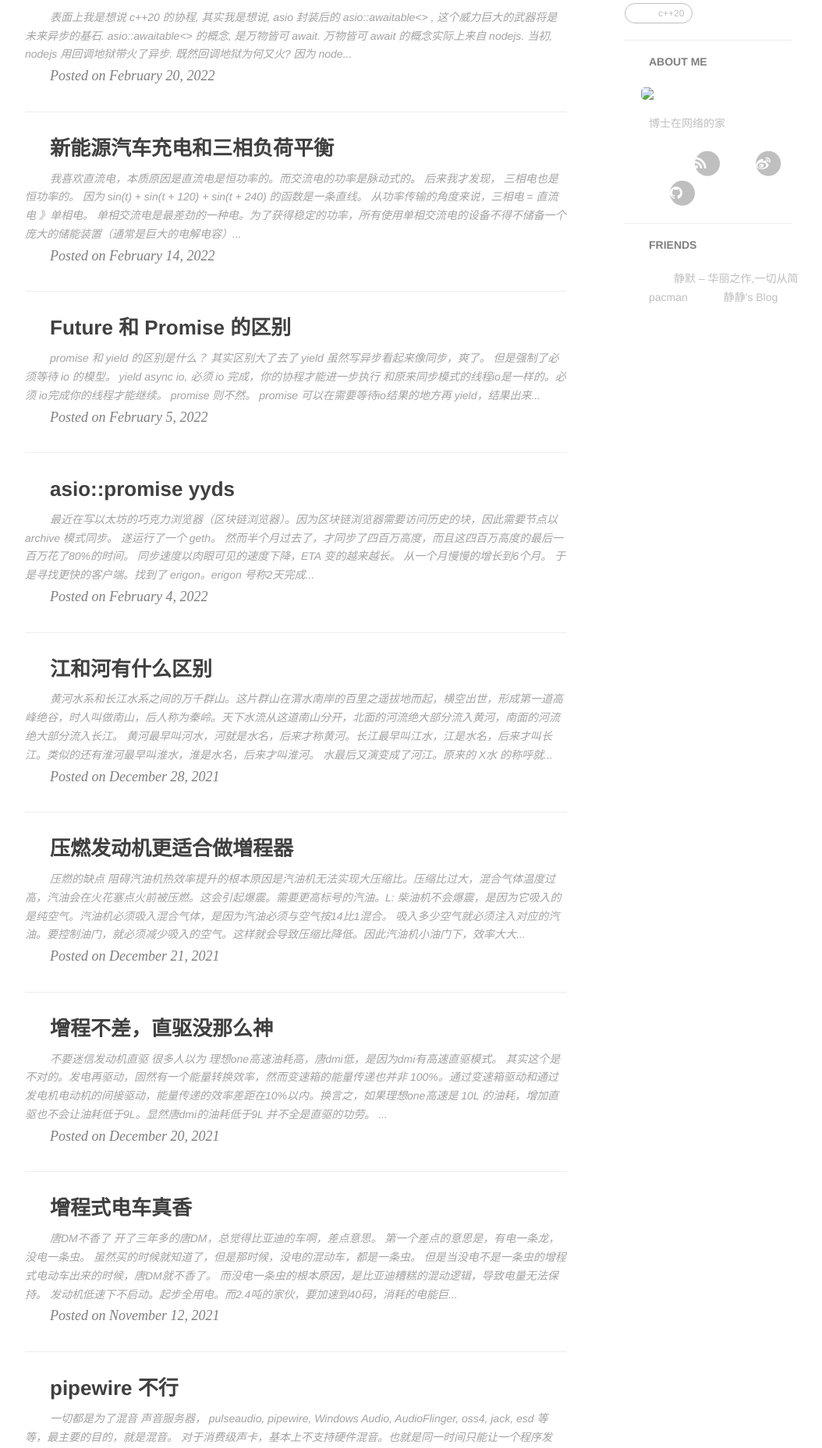
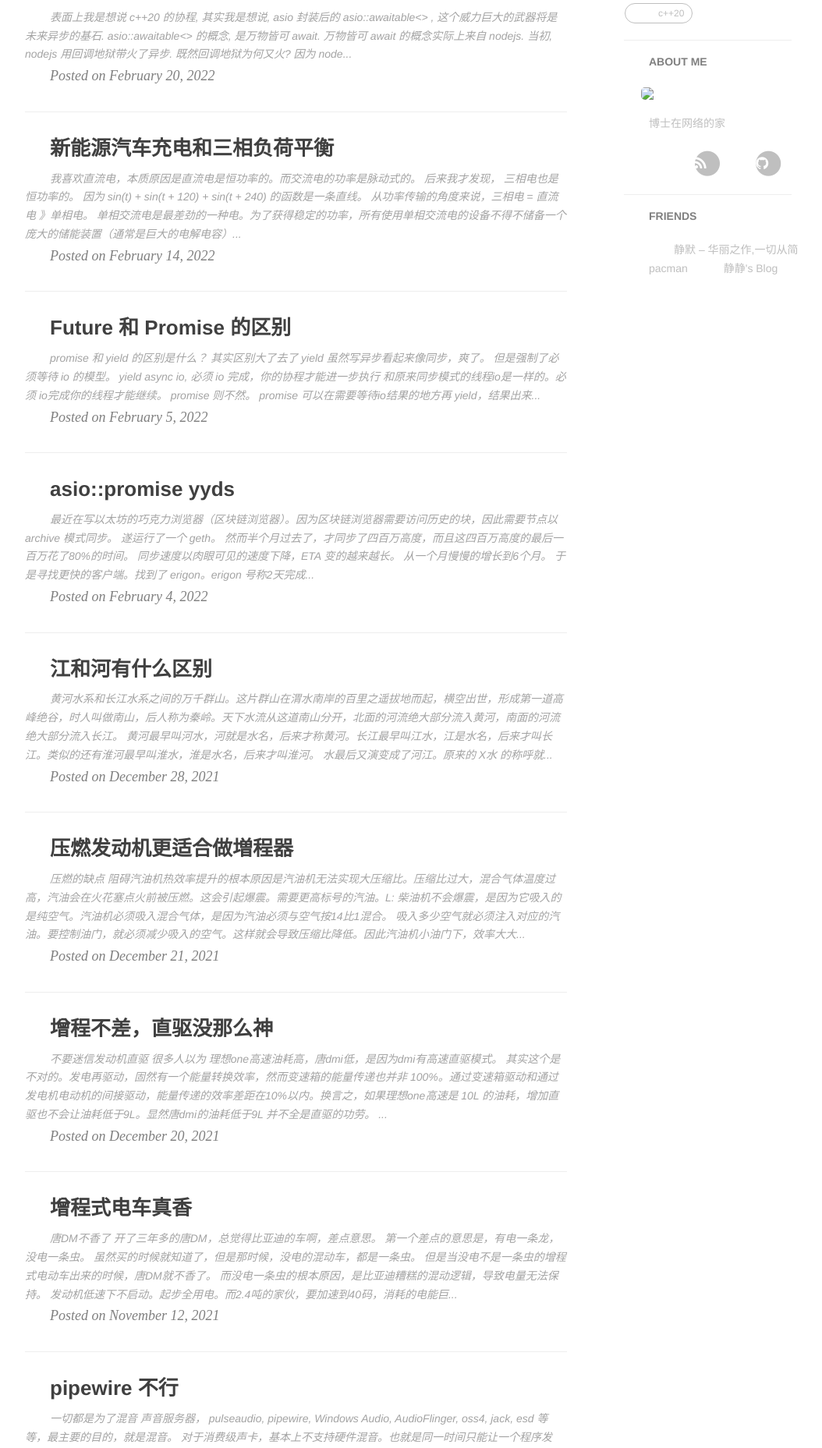
Before and after one commit to microcai/microcai.github.io, a Jekyll site: the page built from index.html, in a window 1280 px wide. Shown: the part 762-2619 px from the top of the page at 78% size, without its empty margins (143-1197 px from the left). Built offline with Jekyll 4.4.1, drawn with Linux system fonts in a browser that asks for light colours; nearby versions of some CDN libraries; the list of posts is cut into pages by our own code.

Commit message:
weibo deleteing

```diff
--- a/_config.yml
+++ b/_config.yml
@@ -8,7 +8,6 @@ future: true
 
 # SNS settings
 RSS: true
-weibo_username:     microcai
 #zhihu_username:     domchen
 github_username:    micricai
 #twitter_username:  microcai
--- a/_includes/footer.html
+++ b/_includes/footer.html
@@ -14,16 +14,6 @@
                         </a>
                     </li>
                     {% endif %}
-                    {% if site.twitter_username %}
-                    <li>
-                        <a href="https://twitter.com/{{ site.twitter_username }}">
-                            <span class="fa-stack fa-lg">
-                                <i class="fa fa-circle fa-stack-2x"></i>
-                                <i class="fa fa-twitter fa-stack-1x fa-inverse"></i>
-                            </span>
-                        </a>
-                    </li>
-                    {% endif %}
 
                     <!-- add Weibo, Zhihu by Hux, add target = "_blank" to <a> by Hux -->
                     {% if site.zhihu_username %}
@@ -36,28 +26,7 @@
                         </a>
                     </li>
                     {% endif %}
-                    {% if site.weibo_username %}
-                    <li>
-                        <a target="_blank" href="https://weibo.com/{{ site.weibo_username }}">
-                            <span class="fa-stack fa-lg">
-                                <i class="fa fa-circle fa-stack-2x"></i>
-                                <i class="fa fa-weibo fa-stack-1x fa-inverse"></i>
-                            </span>
-                        </a>
-                    </li>
-                    {% endif %}
 
-
-                    {% if site.facebook_username %}
-                    <li>
-                        <a target="_blank" href="https://www.facebook.com/{{ site.facebook_username }}">
-                            <span class="fa-stack fa-lg">
-                                <i class="fa fa-circle fa-stack-2x"></i>
-                                <i class="fa fa-facebook fa-stack-1x fa-inverse"></i>
-                            </span>
-                        </a>
-                    </li>
-                    {% endif %}
                     {% if site.github_username %}
                     <li>
                         <a target="_blank" href="https://github.com/{{ site.github_username }}">
```
